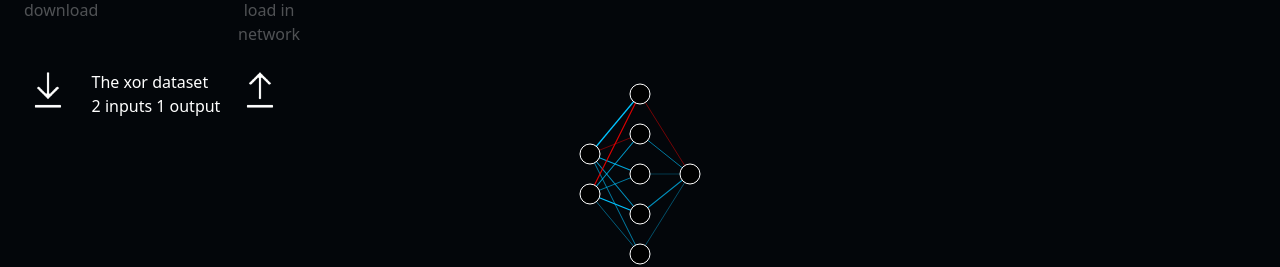
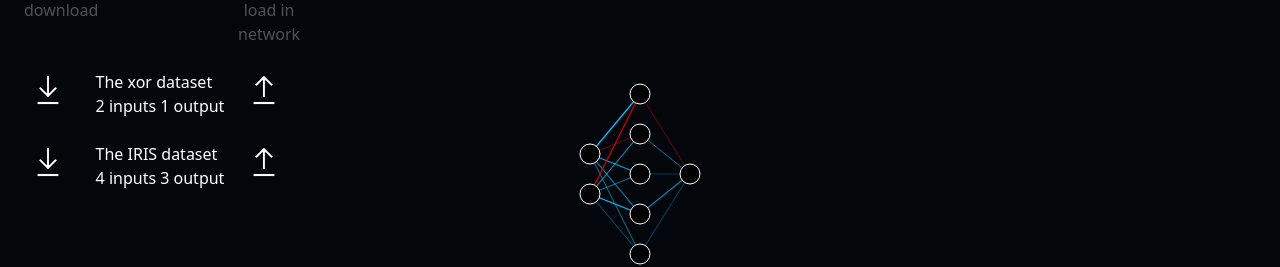
Before and after one commit to erupturatis/NeuralNetworkPlayground, a React (Vite) app in the folder Client/: page /Playground in a window 1280 px wide. Both pictures are taken after a click on the button "Premade datasets". Shown: the part 294-561 px from the top of the page. Built offline with nearby package versions, Linux system fonts and the light colour scheme; no server answers.

Commit message:
added new dataset, fixed bugs

```diff
--- a/Client/src/Pages/PlayGround/NetworkButton.jsx
+++ b/Client/src/Pages/PlayGround/NetworkButton.jsx
@@ -45,12 +45,12 @@ const NetworkButton = ({
   return (
     <div className="mt-6">
       <div className="flex justify-center align-middle  m-2">
-        <button className="text-xl font-light">{name}</button>
+        <button className="text-xl font-light  select-none">{name}</button>
       </div>
       <div className="flex justify-center">
         <div className="relative">
           <button
-            className="m-2 relative font-extralight opacity-60 hover:opacity-100 transition"
+            className=" select-none m-2 relative font-extralight opacity-60 hover:opacity-100 transition"
             onClick={() => {
               flipSave();
             }}
@@ -73,7 +73,7 @@ const NetworkButton = ({
 
         <div className="relative">
           <button
-            className="m-2 font-extralight opacity-60 hover:opacity-100 transition"
+            className="m-2  select-none font-extralight opacity-60 hover:opacity-100 transition"
             onClick={() => {
               flipLoad();
             }}
@@ -95,7 +95,7 @@ const NetworkButton = ({
         </div>
         <div className="relative">
           <button
-            className="m-2 font-extralight opacity-60 hover:opacity-100 transition"
+            className="m-2  select-none font-extralight opacity-60 hover:opacity-100 transition"
             onClick={() => {
               flipClear();
             }}
--- a/Client/src/Pages/PlayGround/OptionsPanels/Left/Advanced.jsx
+++ b/Client/src/Pages/PlayGround/OptionsPanels/Left/Advanced.jsx
@@ -25,7 +25,7 @@ const Advanced = () => {
             <img
               src={arrow}
               alt=""
-              className={`mt-1 mb-2 w-5 h-5 transition-transform ${
+              className={`mt-1 mb-2 w-5 h-5 transition-transform select-none ${
                 display ? ' -rotate-90' : ''
               }`}
             />
--- a/Client/src/Pages/PlayGround/OptionsPanels/Left/Datasets.jsx
+++ b/Client/src/Pages/PlayGround/OptionsPanels/Left/Datasets.jsx
@@ -23,7 +23,7 @@ const Datasets = () => {
   };
   const FILES = {
     XOR: ['/Files/XORinputs.txt', '/Files/XORoutputs.txt'],
-    files2: ['', ''],
+    IRIS: ['/Files/IRISInputs.csv', '/Files/IRISOutputs.csv'],
   };
 
   let uploadFiles = async (name) => {
@@ -75,9 +75,12 @@ const Datasets = () => {
             return el;
           }
         });
+        if (!line.length) {
+          continue;
+        }
         for (let index in line) {
           // console.log(line, index);
-          obj[`${inputLabels[index]}`] = parseInt(line[index]);
+          obj[`${inputLabels[index]}`] = parseFloat(line[index]);
         }
         arr['data'].push(obj);
       }
@@ -100,11 +103,11 @@ const Datasets = () => {
           <img
             src={arrow}
             alt=""
-            className={`mt-1 w-5 h-5 transition-transform ${
+            className={`mt-1 w-5 h-5 transition-transform select-none ${
               display ? ' -rotate-90' : ''
             }`}
           />
-          <div className=" text-lg ml-4 ">Premade datasets</div>
+          <div className=" text-lg ml-4 select-none ">Premade datasets</div>
         </button>
       </div>
 
@@ -116,20 +119,20 @@ const Datasets = () => {
         }`}
       >
         <div className="flex w-100 justify-between mt-4">
-          <div className="w-20 text-center  opacity-30 font-light">
+          <div className="w-20 text-center  opacity-30 font-light select-none">
             download
           </div>
           <div className="w-40 text-center"></div>
-          <div className="w-40 text-center opacity-30 font-light">
+          <div className="w-40 text-center opacity-30 font-light select-none">
             load in network
           </div>
         </div>
 
         <div className="flex w-64 mt-6 justify-between">
-          <button className=" w-12 h-10  flex justify-center">
-            <img src={download} alt="" className="w-10" />
+          <button className=" w-12 h-10  flex justify-center items-center">
+            <img src={download} alt="" className="w-8 select-none" />
           </button>
-          <div className="w-40 flex items-center justify-center font-medium">
+          <div className="w-40 flex items-center justify-center font-medium select-none">
             <div>
               The xor dataset
               <div className=" font-light text-center">2 inputs 1 output</div>
@@ -140,9 +143,29 @@ const Datasets = () => {
             onClick={() => {
               uploadFiles('XOR');
             }}
-            className=" w-30 h-10 flex justify-center"
+            className=" w-30 h-10 flex justify-center  items-center"
           >
-            <img src={upload} alt="" className="w-10" />
+            <img src={upload} alt="" className="w-8 select-none" />
+          </button>
+        </div>
+        <div className="flex w-64 mt-6 justify-between">
+          <button className=" w-12 h-10  flex justify-center items-center">
+            <img src={download} alt="" className="w-8 select-none" />
+          </button>
+          <div className="w-40 flex items-center justify-center font-medium select-none">
+            <div>
+              The IRIS dataset
+              <div className=" font-light text-center">4 inputs 3 output</div>
+            </div>
+          </div>
+
+          <button
+            onClick={() => {
+              uploadFiles('IRIS');
+            }}
+            className=" w-30 h-10 flex justify-center  items-center"
+          >
+            <img src={upload} alt="" className="w-8 select-none" />
           </button>
         </div>
       </div>
--- a/Client/src/Pages/PlayGround/OptionsPanels/Right/OptionsRight.jsx
+++ b/Client/src/Pages/PlayGround/OptionsPanels/Right/OptionsRight.jsx
@@ -104,7 +104,9 @@ const OptionsRight = () => {
 
   return (
     <div className=" flex flex-col justify-center align-middle text-center ">
-      <div className="font-medium text-xl mt-6 mb-4">Saved Networks</div>
+      <div className="font-medium text-xl mt-6 mb-4 select-none">
+        Saved Networks
+      </div>
       {!user.isSet && <div>Please Login or Sign Up</div>}
       {user.isSet && (
         <>
@@ -122,11 +124,11 @@ const OptionsRight = () => {
           })}
           <div className="flex justify-center mt-10">
             <div>
-              <div className="text-center opacity-30 text-white text-sm mb-4">
+              <div className=" select-none text-center opacity-30 text-white text-sm mb-4">
                 Network Name
               </div>
               <input
-                className=" text-white bg-white bg-opacity-5 w-full h-8 text-center outline-none transition border-b-2 focus:border-b-[#0094FF]"
+                className=" text-white bg-white bg-opacity-5 w-full h-8 text-center outline-none transition  border-b-transparent border-b-2 focus:border-b-[#0094FF]"
                 type="text"
                 value={name}
                 onChange={(e) => {
--- a/Client/src/Pages/PlayGround/OptionsPanels/Top/OptionsTop.jsx
+++ b/Client/src/Pages/PlayGround/OptionsPanels/Top/OptionsTop.jsx
@@ -115,14 +115,14 @@ const OptionsTop = () => {
             />
             <div className="flex">
               <button
-                className="w-40 h-8 bg-[#2677d4] rounded-lg "
+                className="w-40 h-8 bg-[#2677d4] rounded-lg select-none"
                 onClick={() => {
                   document.getElementById('inputData').click();
                 }}
               >
                 Choose input file
               </button>
-              <div className="flex justify-center items-center mx-4">
+              <div className="flex justify-center items-center mx-4  select-none">
                 {data.inputLabel}
               </div>
             </div>
@@ -139,14 +139,14 @@ const OptionsTop = () => {
             />
             <div className="flex">
               <button
-                className=" w-40 h-8 bg-[#2677d4] rounded-lg "
+                className=" w-40 h-8 bg-[#2677d4] rounded-lg  select-none"
                 onClick={() => {
                   document.getElementById('outputData').click();
                 }}
               >
                 Choose output file
               </button>
-              <div className="flex justify-center items-center mx-4">
+              <div className="flex justify-center items-center mx-4  select-none">
                 {data.outputLabel}
               </div>
             </div>
@@ -160,14 +160,14 @@ const OptionsTop = () => {
                   onClick={() => {
                     runNetwork();
                   }}
-                  className="text-xl font-light opacity-50 hover:opacity-100"
+                  className="text-xl font-light opacity-50 hover:opacity-100  select-none"
                 >
                   {recording.saved ? 'Rerun network' : 'Run network'}
                 </button>
                 <img
                   src={isRunning ? run : pause}
                   alt=""
-                  className="w-7 h-7 ml-3"
+                  className="w-7 h-7 ml-3  select-none"
                 />
               </div>
             </div>
@@ -176,7 +176,7 @@ const OptionsTop = () => {
                 onClick={() => {
                   dispatch(randomizeWeights());
                 }}
-                className="bg-[#3C3C3C] mt-4 p-2 rounded-md opacity-50 hover:opacity-100"
+                className="bg-[#3C3C3C] mt-4 p-2 rounded-md opacity-50 hover:opacity-100  select-none"
               >
                 Randomize weights
               </button>
--- a/Client/src/Pages/PlayGround/operations/networkOperations.jsx
+++ b/Client/src/Pages/PlayGround/operations/networkOperations.jsx
@@ -106,8 +106,7 @@ export class Operations {
       })
     );
     //syncing weights
-    console.log(this.network);
-    console.log(this.model);
+
     for (
       let layerIdx = 0;
       layerIdx < this.network.layers.length - 1;
@@ -134,12 +133,10 @@ export class Operations {
     this.inputData = tf.tensor(this.inputsProcessed[0]);
     this.outputData = tf.tensor(this.outputProcessed[0]);
 
-    if (loss == 'categoricalCrossentropy') {
-    }
-
     this.model.compile({
       optimizer: tf.train.adam(learningRate),
       loss,
+
       metrics: ['accuracy'],
     });
   }
@@ -159,12 +156,12 @@ export class Operations {
     let outputsNum = this.network.layers[this.network.length - 1].numNeurons;
     // this.networkPreprocessing();
 
-    this.networkPreprocessing();
-    // try {
-    // } catch (err) {
-    //   store.dispatch(changeRun());
-    //   return err;
-    // }
+    try {
+      this.networkPreprocessing();
+    } catch (err) {
+      store.dispatch(changeRun());
+      return err;
+    }
 
     if (inputsNum !== this.inputsProcessed[1].length) {
       store.dispatch(changeRun());
@@ -183,13 +180,16 @@ export class Operations {
 
     let res = await model.fit(this.inputData, this.outputData, {
       epochs: epochs + 1,
-      batchSize: 12,
+      batchSize: 10,
+      shuffle: true,
       callbacks: {
         onEpochEnd: async (epoch, params) => {
+          // console.log(epoch, params.loss);
           if (epoch % recordFrequency == 0) {
             this.epoch = epoch;
             this.model = model;
             this.loss = params.loss;
+            console.log(this.loss);
             // saving model snapshot
             this.saveSnapshotCallback();
             let storeData = store.getState();
```
Also changed, not shown: Client/public/Files/IRISInputs.csv (added), Client/public/Files/IRISOutputs.csv (added).
